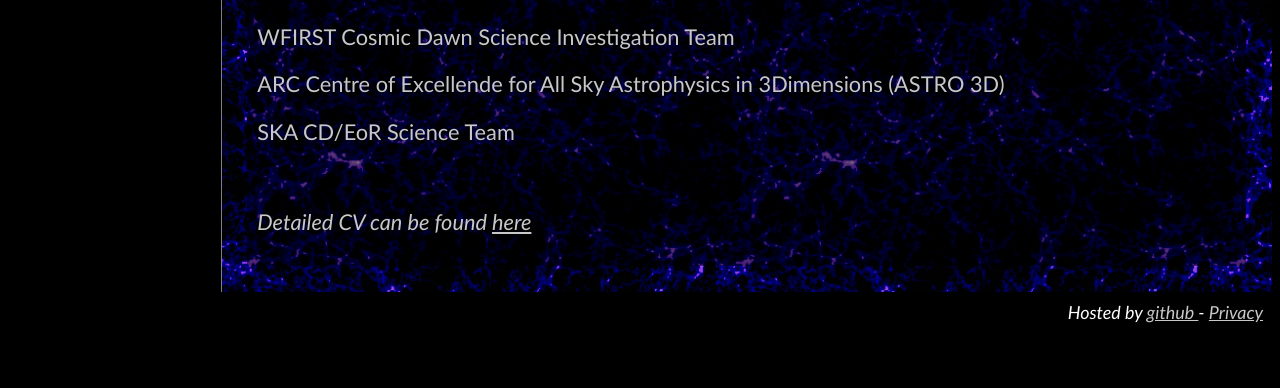
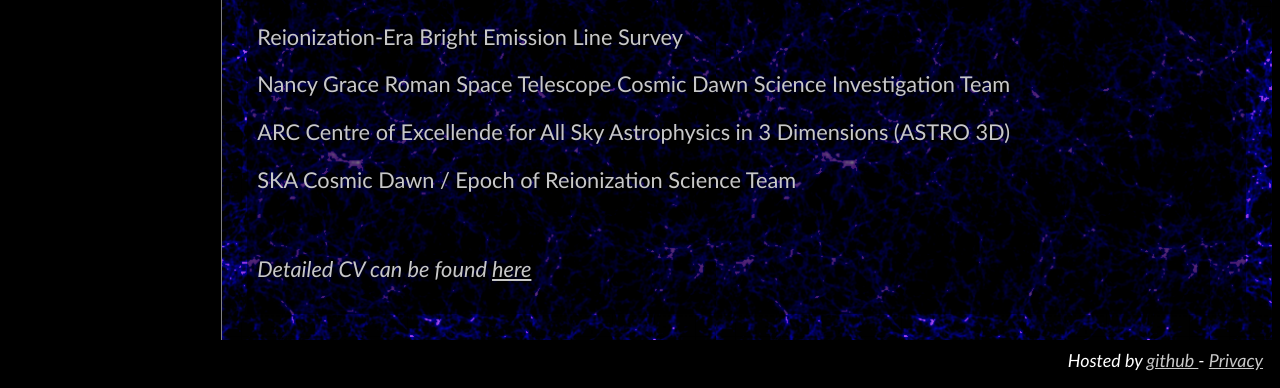
Before and after one commit to annehutter/annehutter.github.io, a plain HTML site: page cv.html in a window 1280 px wide. Shown: the part 555-943 px from the top of the page. Before the commit the page ends 895 px from the top, so only its background shows below. Drawn offline with Linux system fonts and the light colour scheme.

Commit message:
adjusted CV

```diff
--- a/cv.html
+++ b/cv.html
@@ -69,9 +69,10 @@
 
                 <div class="box">
                     <h2>Collaborations</h2>
-                    <p> WFIRST Cosmic Dawn Science Investigation Team </p>
-                    <p> ARC Centre of Excellende for All Sky Astrophysics in 3Dimensions (ASTRO 3D) </p>
-                    <p> SKA CD/EoR Science Team </p>
+                    <p> Reionization-Era Bright Emission Line Survey </p>
+                    <p> Nancy Grace Roman Space Telescope Cosmic Dawn Science Investigation Team </p>
+                    <p> ARC Centre of Excellende for All Sky Astrophysics in 3 Dimensions (ASTRO 3D) </p>
+                    <p> SKA Cosmic Dawn / Epoch of Reionization Science Team </p>
                 </div>
 
                 <div class="box">
```
